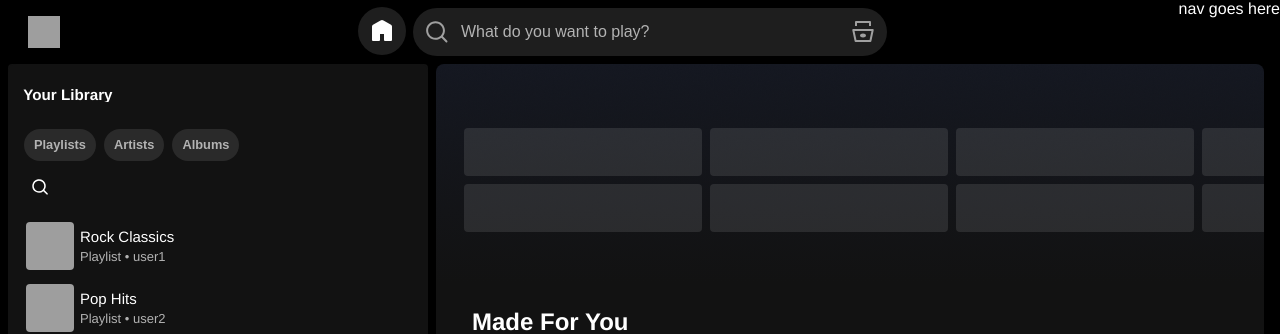
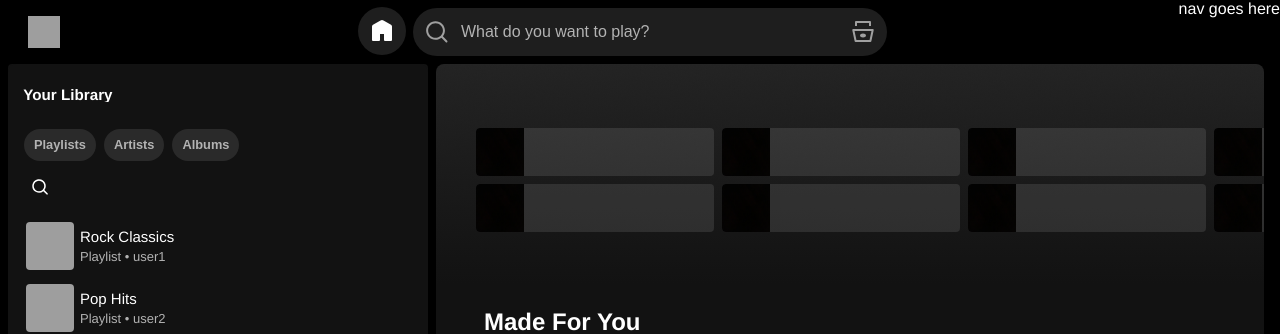
Before and after one commit to veritasx01/audion, a React (Vite) app: page / in a window 1280 px wide. Shown: the top 334 px of the page. Built offline with nearby package versions, Linux system fonts and the light colour scheme; no server answers; grey boxes are pictures that could not be loaded; a web font is replaced by a local one.

Commit message:
alignment and dynamic color

```diff
--- a/src/assets/styles/cmps/HomeHeader.css
+++ b/src/assets/styles/cmps/HomeHeader.css
@@ -2,7 +2,7 @@
   position: relative;
   margin-top: 0;
   height: 220px;
-  background-color: #303850;
+  background-color: #565656;
   background-image: linear-gradient(
       rgba(0, 0, 0, 0.6) 0,
       var(--background-base) 100%
@@ -13,9 +13,11 @@
   transition-timing-function: ease;
 }
 
+/*
 .gradient-header:hover {
   background-color: #e03838;
 }
+*/
 
 .playlist-card-wrapper {
   container-type: inline-size;
@@ -28,8 +30,8 @@
   grid-auto-rows: 64px; /*item height*/
   grid-template-columns: repeat(4, 1fr);
   grid-template-rows: 64px;
-  padding-left: 28px;
-  padding-right: 28px;
+  padding-left: 40px;
+  padding-right: 40px;
   padding-top: 64px;
 }
 
--- a/src/assets/styles/cmps/HomePage.css
+++ b/src/assets/styles/cmps/HomePage.css
@@ -1,4 +1,4 @@
 .content-view {
-  padding-left: 28px;
+  padding-left: 40px;
   padding-top: 1rem;
 }
--- a/src/cmps/HomeHeader.jsx
+++ b/src/cmps/HomeHeader.jsx
@@ -1,22 +1,50 @@
+import { useState } from "react";
+import fallbackImage from "../assets/images/black_image.jpg";
+
+const playlists = [
+  { id: 2, color: "#e91429" },
+  { id: 1, color: "#1ed760" },
+  { id: 3, color: "#f59b23" },
+  { id: 4, color: "#006450" },
+  { id: 5, color: "#8e66ac" },
+  { id: 6, color: "#eb1e32" },
+  { id: 7, color: "#535353" },
+  { id: 8, color: "#1e3264" },
+];
+
+const DEFAULT_COLOR = "#565656";
+
 export function HomeHeader() {
+  const [headerColor, setHeaderColor] = useState(DEFAULT_COLOR);
   return (
-    <div className="gradient-header">
+    <div className="gradient-header" style={{ backgroundColor: headerColor }}>
       <div className="playlist-card-wrapper">
         <div className="playlist-card-container">
-          <PlaylistCard></PlaylistCard>
-          <PlaylistCard></PlaylistCard>
-          <PlaylistCard></PlaylistCard>
-          <PlaylistCard></PlaylistCard>
-          <PlaylistCard></PlaylistCard>
-          <PlaylistCard></PlaylistCard>
-          <PlaylistCard></PlaylistCard>
-          <PlaylistCard></PlaylistCard>
+          {/* 2. Map over data */}
+          {playlists.map((playlist) => (
+            <PlaylistCard
+              key={playlist.id}
+              onMouseEnter={() => setHeaderColor(playlist.color)}
+              onMouseLeave={() => setHeaderColor(playlists[0].color)}
+            />
+          ))}
         </div>
       </div>
     </div>
   );
 }
 
-function PlaylistCard() {
-  return <div className="playlist-card"></div>;
+function PlaylistCard({ onMouseEnter, onMouseLeave }) {
+  return (
+    <div
+      className="playlist-card"
+      onMouseEnter={onMouseEnter}
+      onMouseLeave={onMouseLeave}
+    >
+      <img
+        src={fallbackImage}
+        style={{ height: "100%", aspectRatio: "1" }}
+      ></img>
+    </div>
+  );
 }
```
